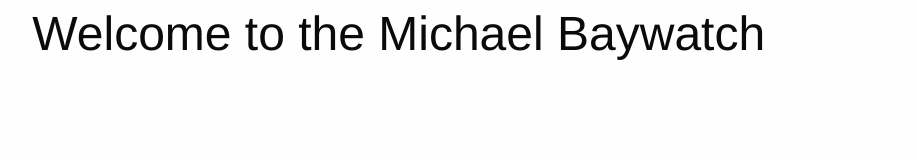
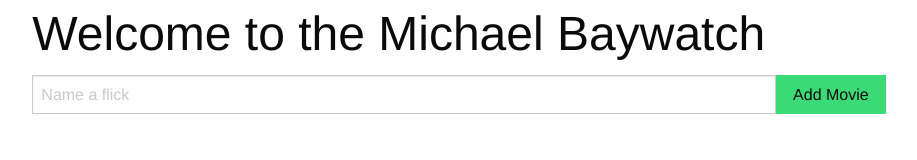
Before and after one commit to MiaRivera/Baywatch, a plain HTML site: page index.html in a window 1280 px wide. Shown: the whole page, without its empty margins (181-1098 px from the left). Drawn offline with nearby package versions, Linux system fonts and the light colour scheme.

Commit message:
Fixed form

```diff
--- a/index.html
+++ b/index.html
@@ -13,6 +13,18 @@
     <div class="grid-x">
         <div class="medium-8 medium-offset-2 cell">
             <h1>Welcome to the Michael Baywatch</h1>
+            <form id="flick-form">
+                <div class="input-group">
+                    <input
+                        type="text" class="input-group-field"
+                        name="flickName"
+                        placeholder="Name a flick">
+
+                    <div class="input-group-button">
+                        <button type="submit" class="success button">Add Movie</button>
+                    </div>
+                </div>
+            </form>
         </div>
     </div>
     <script src="app.js"></script>
```
